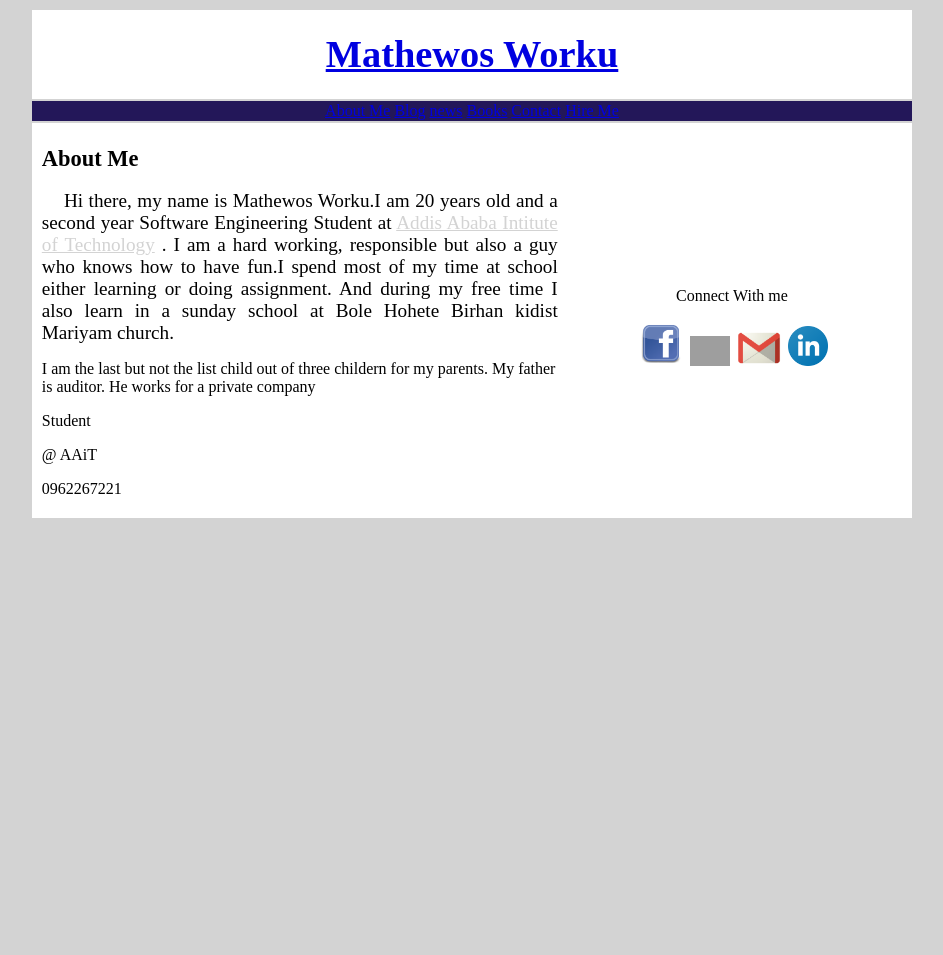
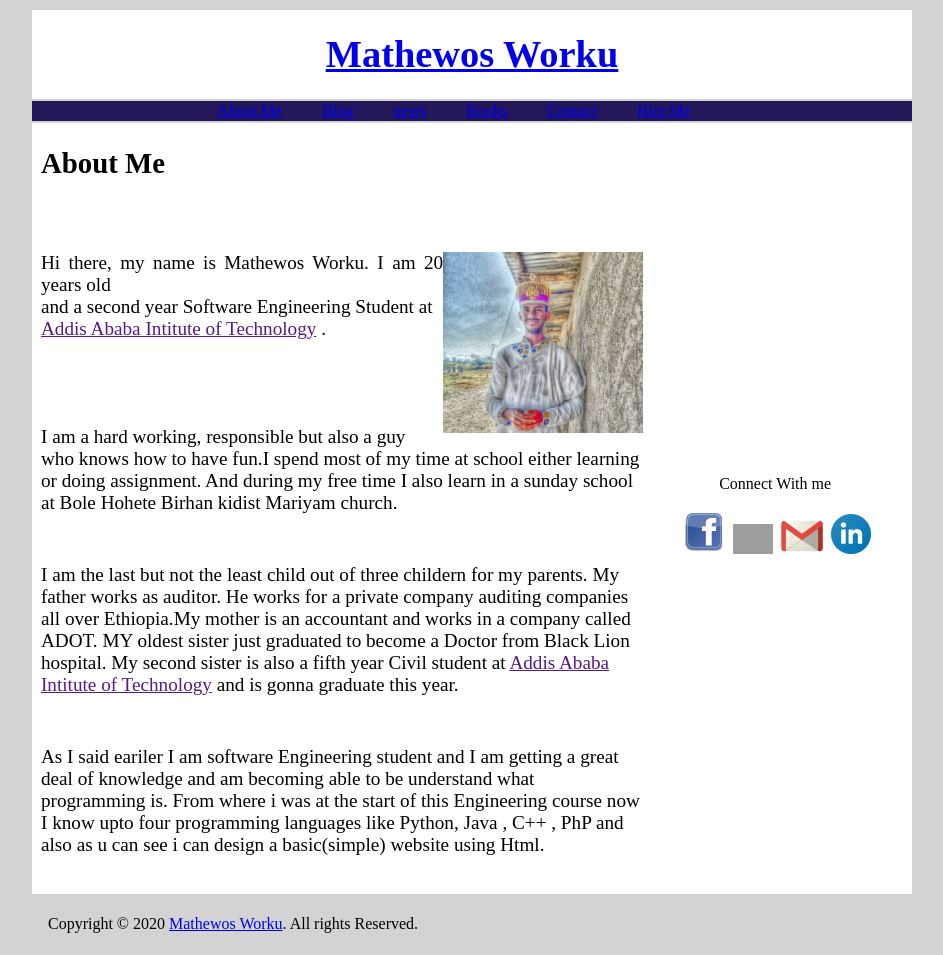
Before and after one commit to MATIWORKU/MyPersonalWebsite, a plain HTML site: page Documents/Assignment/index.html in a window 1280 px wide. Shown: the whole page, without its empty margins (168-1111 px from the left). Before the commit the page ends 800 px from the top, so only its background shows below. Drawn offline with Linux system fonts and the light colour scheme; grey boxes are pictures that could not be loaded.

Commit message:
Home page is finished

```diff
--- a/Documents/Assignment/index.html
+++ b/Documents/Assignment/index.html
@@ -6,8 +6,8 @@
         <meta http-equiv="X-UA-Compatible" content="ie-edge">
         <title>My personal Website</title>
     </head>
-    <body bgcolor="lightgrey" link="lightgery" alink="lightgrey" vlink="lightgrey">
-        <table>
+    <body bgcolor="lightgrey">
+        <table  link="lightgray" alink="lightgray" vlink="lightgray">
             <tr>
                 <th width="15%"></th>
                 <th bgcolor="white" align="center">
@@ -18,12 +18,12 @@
             <tr >
                 <td><d/td>
                 <td align="center" bgcolor="#231759" >
-                    <a href="index.html" >About Me</a>
-                    <a href="blog.html">Blog</a>
-                    <a href="news.html">news</a>
-                    <a href="Books.html">Books</a>
-                    <a href="contact.html">Contact</a>
-                    <a href="Hire Me.html">Hire Me</a>
+                    <a href="index.html" >About Me</a>&nbsp;&nbsp;&nbsp;&nbsp;&nbsp;&nbsp;&nbsp;&nbsp;&nbsp;
+                    <a href="blog.html">Blog</a>&nbsp;&nbsp;&nbsp;&nbsp;&nbsp;&nbsp;&nbsp;&nbsp;&nbsp;
+                    <a href="news.html">news</a>&nbsp;&nbsp;&nbsp;&nbsp;&nbsp;&nbsp;&nbsp;&nbsp;&nbsp;
+                    <a href="Books.html">Books</a>&nbsp;&nbsp;&nbsp;&nbsp;&nbsp;&nbsp;&nbsp;&nbsp;&nbsp;
+                    <a href="contact.html">Contact</a>&nbsp;&nbsp;&nbsp;&nbsp;&nbsp;&nbsp;&nbsp;&nbsp;&nbsp;
+                    <a href="Hire Me.html">Hire Me</a>&nbsp;&nbsp;&nbsp;&nbsp;&nbsp;&nbsp;&nbsp;&nbsp;&nbsp;
                 </td>
                 <td></td>
 
@@ -34,22 +34,35 @@
                     <table bgcolor="white">
                         <tr>
                                 <th>
-                                    <td width="60%">
-                                        <h3 align="left"> <big> About Me</big> </h3>
+                                    <td width="70%">
+                                        <h2 align="left"> <big><em></em> About Me</big> </em></h2>
+                                        <br>
+                                        <br>
                                         <p align="justify">
-                                            <big>&nbsp;&nbsp;&nbsp;&nbsp;Hi there, my name is Mathewos Worku.I am 20 years old and a second year Software Engineering Student at
-                                            <a href="">Addis Ababa Intitute of Technology</a> . I am a hard working, responsible but also
+                                            <big><img align="right" src="./assets/Image/PicsArt_01-25-03.29.12.jpg" alt="My picture" width="200"> Hi there, my name is Mathewos Worku. I am 20 years old <br> and a second year Software Engineering Student at
+                                            <br> <a href="">Addis Ababa Intitute of Technology</a> .</big>
+                                        </p>
+                                        <br>
+                                        <br>
+                                        <br>
+                                        <p><big>
+                                            I am a hard working, responsible but also
                                             a guy who knows how to have fun.I spend most of my time at school either learning or doing assignment.
                                             And during my free time I also learn in a sunday school at Bole Hohete Birhan kidist Mariyam church.
-                                            </big>
-                                        </p>
-                                        <p>
-                                            I am the last but not the list child out of three childern for my parents. My father is auditor. He works for a private company
-
-                                        </p>
-                                        <p> Student </p>
-                                        <p>  @ AAiT </p>
-                                        <p> 0962267221  </p>
+                                        </big>
+                                        </p> <br>
+                                        <p><big>
+                                            I am the last but not the least child out of three childern for my parents. My father works as auditor. He works for a private company
+                                            auditing companies all over Ethiopia.My mother is an accountant and works in a company called ADOT. MY oldest sister just graduated to become a
+                                            Doctor from Black Lion hospital. My second sister is also a fifth year Civil student at <a href="">Addis Ababa Intitute of Technology</a> and is gonna
+                                            graduate this year. </big>
+                                        </p><br>
+                                        <p> <big>
+                                            As I said eariler I am software Engineering student and I am getting a great deal of knowledge and am becoming able to be understand
+                                            what programming is. From where i was at the start of this Engineering course now I know upto four programming languages like Python,
+                                            Java , C++ , PhP and also as u can see i can design a basic(simple) website using Html.
+                                        </big>
+                                        </p><br>
 
                                     </td>
                                     <td>
@@ -72,5 +85,12 @@
                 <td></td>
             </tr>
         </table>
+        <table>
+            <tr >
+                <td width="30%"></td>
+                <td><p align="left">Copyright © 2020 <a href="index.html">Mathewos Worku</a>. All rights Reserved.</p></td>
+                <td width="15%"></td>
+            </tr>
+        </table>
     </body>
 </html>
```
Also changed, not shown: Documents/Assignment/assets/Image/IMG_20190821_114526_683.jpg (added), Documents/Assignment/assets/Image/IMG_20190821_114602_638.jpg (added), Documents/Assignment/assets/Image/IMG_20190830_083823_232.jpg (added), Documents/Assignment/assets/Image/IMG_20190912_114907_916.jpg (added), Documents/Assignment/assets/Image/LRM_EXPORT_20200129_180457.jpg (added), Documents/Assignment/assets/Image/PicsArt_01-25-03.29.12.jpg (added), Documents/Assignment/assets/Image/PicsArt_01-29-05.59.39.jpg (added), Documents/Assignment/assets/Image/PicsArt_04-29-11.19.38.jpg (added), Documents/Assignment/assets/Image/PicsArt_07-04-01.22.12.jpg (added), Documents/Assignment/assets/Image/PicsArt_10-15-12.03.03.jpg (added), Documents/Assignment/assets/Image/PicsArt_12-14-09.30.32.jpg (added).
